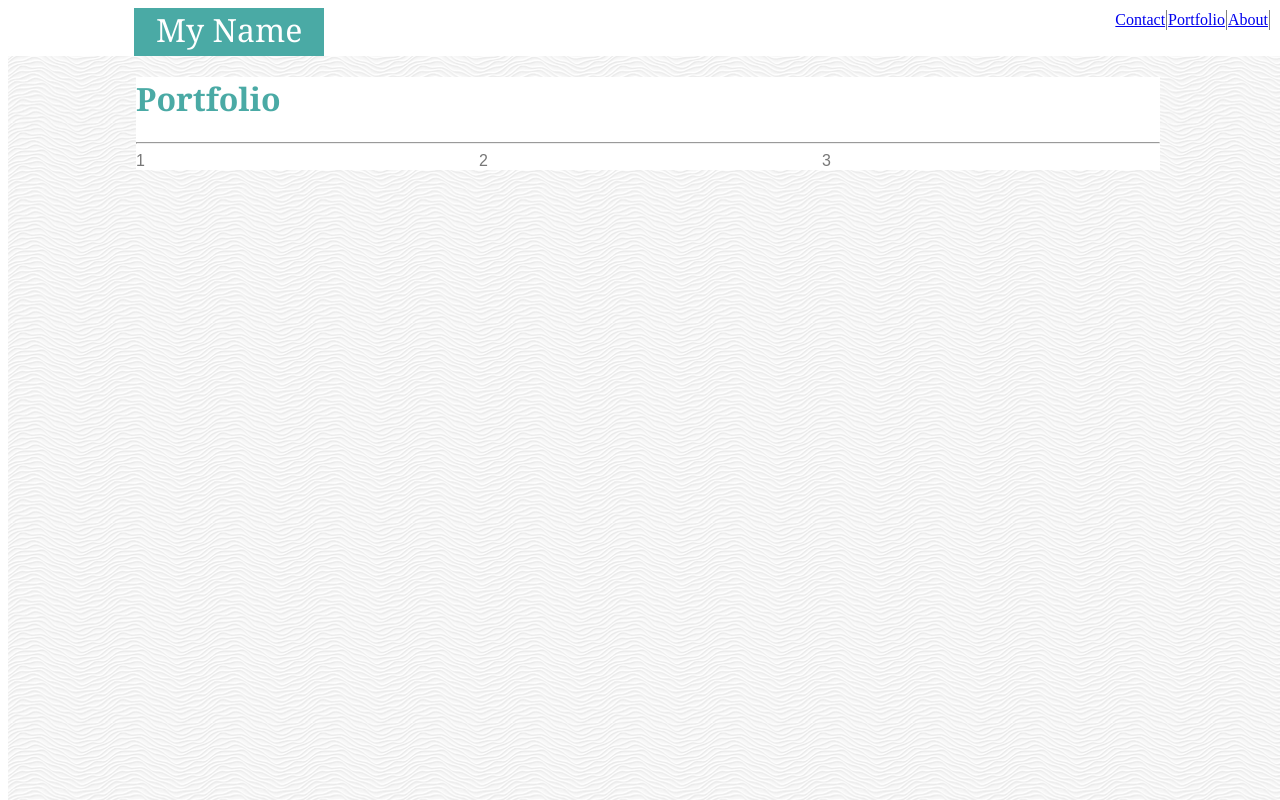
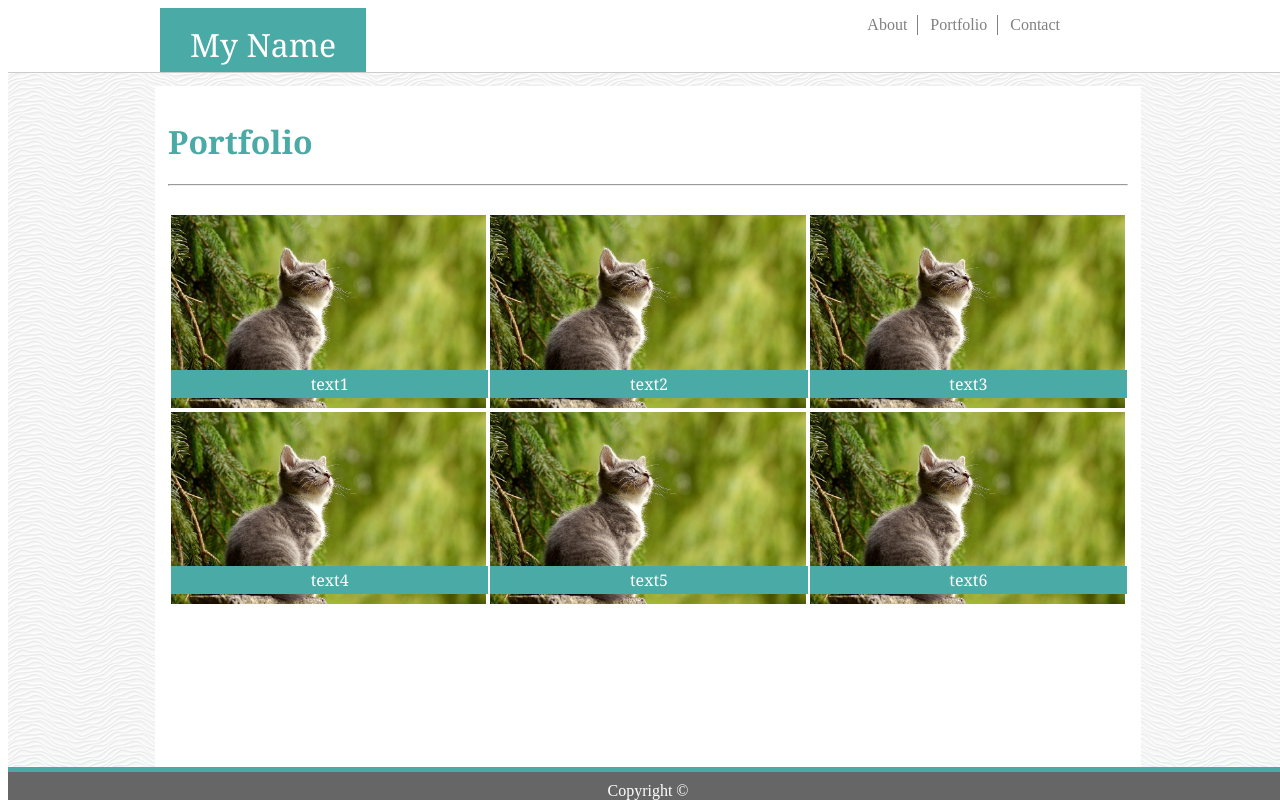
Before and after one commit to azraelgnosis/UCLA-Coding-Boot-Camp, a plain HTML site: page Personal WebPage/portfolio.html in a window 1280 px wide. Drawn offline with Linux system fonts and the light colour scheme.

Commit message:
Sort out the portfolio layout

```diff
--- a/Personal WebPage/portfolio.html
+++ b/Personal WebPage/portfolio.html
@@ -6,27 +6,40 @@
 
 <body>
 	<header>
-		<div class="header-text" style="vertical-align:middle">My Name</header>
-	<nav><table class="navigation">
-			<td><a href="./about.html">About</a></td>
-			<td><a href="./portfolio.html">Portfolio</a></td>
-			<td><a href="./contact.html">Contact</a></td>
-		</table>
-	</nav>
+		<div class="top">
+			<div class="header-text">My Name</div>
+			<nav>
+				<table class="navigation">
+					<tr>
+						<td><a href="./about.html">About</a></td>
+						<td><a href="./portfolio.html">Portfolio</a></td>
+						<td><a href="./contact.html">Contact</a></td>
+					</tr>
+				</table>
+			</nav>
+		</div>
+	</header>
 
 	<div class="main">
 		<div class="content">
 			<div class="heading"><h1>Portfolio</h1></div>
-			<hr>
+			<hr><br>
 
-			<div class="grid-container">
-				<div class="grid-item-1">1</div>
-				<div class="grid-item-2">2</div>
-				<div class="grid-item-3">3</div>
-			</div>
+			<table class="portfolio-table" width="100%">
+				<tr>
+					<td><div width="100%" margin="5px"><img src="./Images/cat.jpg"/><div class="overlay">text1</div></div></td>
+					<td><img src="./Images/cat.jpg"/><div class="overlay">text2</div></td>
+					<td><img src="./Images/cat.jpg"/><div class="overlay">text3</div></td>
+				</tr>
+				<tr>
+					<td><img src="./Images/cat.jpg"/><div class="overlay">text4</div></td>
+					<td><img src="./Images/cat.jpg"/><div class="overlay">text5</div></td>
+					<td><img src="./Images/cat.jpg"/><div class="overlay">text6</div></td>
+				</tr>
+			</table>
 		</div>
 	</div>
-</div>
-</header>
+
+	<footer>Copyright ©</footer>
 </body>
 </html>
--- a/Personal WebPage/styles.css
+++ b/Personal WebPage/styles.css
@@ -1,30 +1,49 @@
 header {
-			height: 3em;
-			width: 15%;
-			margin-left: 10%;
-			display: inline-block;
-			background-color: #4aaaa5;
-		}
+	background-color: #ffffff;
+	height: 4em;
+}
+
+.top {
+	align-self: center;
+	width: 960px;
+	height: 100%;
+	background-color: white;
+	margin: auto;
+}
 
 .header-text {
-	text-align: center;
-/*			vertical-align: middle;*/
 	font-size: 2em;
 	font-family: "Georgia", Times, Times New Roman, serif;
 	color: white;
+	background-color: #4aaaa5;
+
+	display: inline-block;
+	height: 100%;
+	padding: 15px 30px 15px 30px;
+	margin: auto;
 }
 
 nav {
 	display: inline;
 	float: right;
-	border-right: 5px grey;
+	margin-right: 5%;
+	margin-top: .5%;
 }
 
 .navigation td {
-	content: "";
-	float: right;
 	color: grey;
 	border-right: 1px solid grey;
+	padding-right: 10px;
+	padding-left: 10px;
+}
+
+.navigation td:last-child {
+	border-right: none;
+}
+
+a {
+	color: grey;
+	text-decoration: none;
 }
 
 /* ----------------------------------------- */
@@ -34,15 +53,21 @@ nav {
 	position: fixed;
 	height: 100%;
 	width: 100%;
+	border-top: solid 1px;
+	border-top-color: #cccccc;
 }
 
 .content {
 	background-color: white;
 	font-family: 'Arial', 'Helvetica Neue', Helvetica, sans-serif;
 	color: #777777;
-	width: 80%;
+	width: 960px;
+	height: 100%;
 	align-self: center;
 	margin: auto;
+	padding: 1%;
+	margin-top: 1%;
+	margin-bottom: 1%;
 }
 
 .heading {
@@ -54,7 +79,7 @@ nav {
 
 footer {
 	text-align: center;
-	color: white;
+	color: white; /*#777777;*/
 	background-color: #666666;
 	position: fixed;
 	bottom: 0;
@@ -88,31 +113,32 @@ input[type=submit] {
 	border: none;
 	outline: none;
 	color: white;
+	font-size: 1em;
+	font-family: "Georgia", Times, Times New Roman, serif;
 }
 
 textarea {
 	width: 100%;
 }
 
-/* ----- Portfolio ----- */
+/* ----- Portfolio Page ----- */
 
-.grid-container {
-	display: grid;
-	grid-column-gap: 5px;
-	grid-row-gap: 5px;
+.portfolio-table img {
+	width: 100%;
 }
 
-.grid-item-1 {
-	grid-column: 1;
-	grid-row: 1;
+td {
+	position: relative;
+	text-align: center;
 }
 
-.grid-item-2 {
-	grid-row: 1;
-	grid-column: 2;
+.overlay {
+	position: absolute;
+	top: 80%;
+	padding-top: 1%;
+	padding-bottom: 1%;
+	color: white;
+	background-color: #4aaaa5;
+	width: 100%;
+	font-family: "Georgia", Times, Times New Roman, serif;
 }
-
-.grid-item-3 {
-	grid-row: 1;
-	grid-column: 3;
-}
```
Also changed, not shown: Personal WebPage/about.html (+1 -0 lines).
